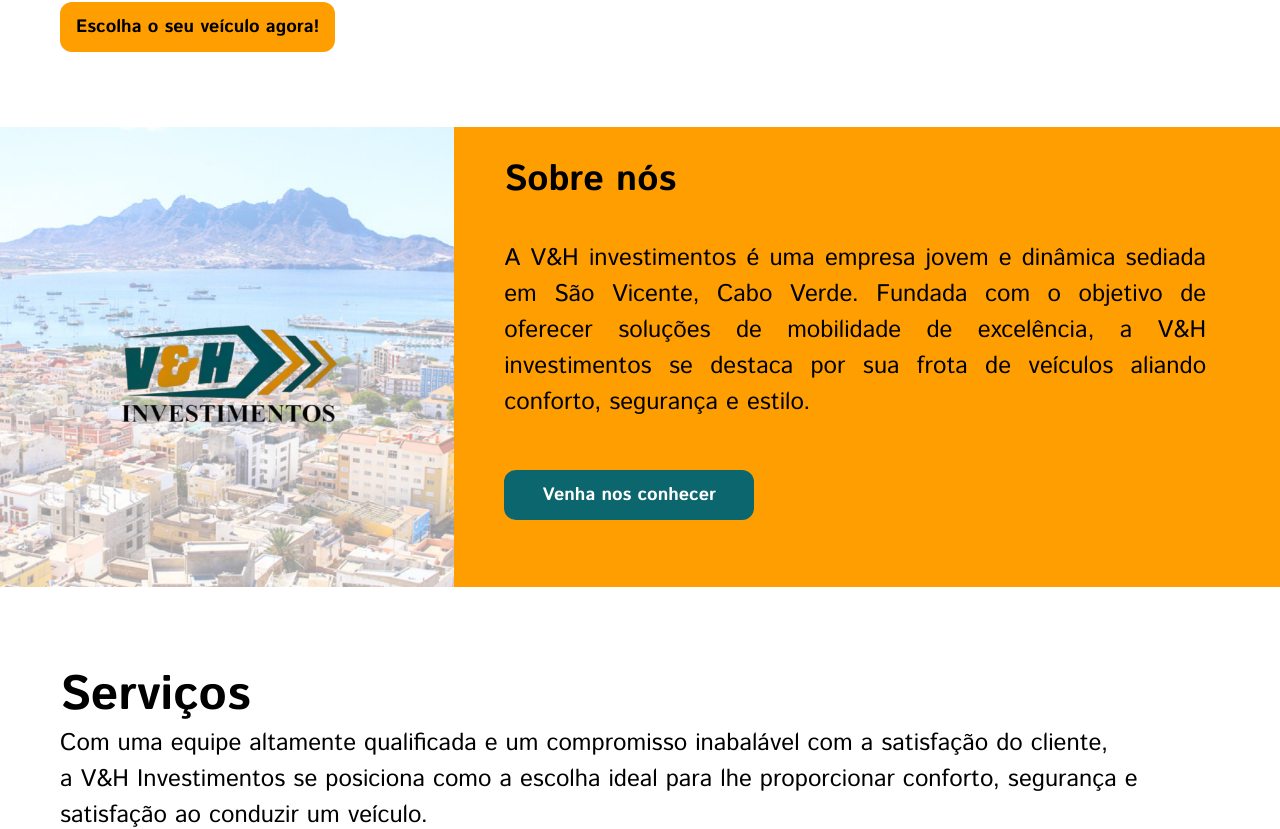
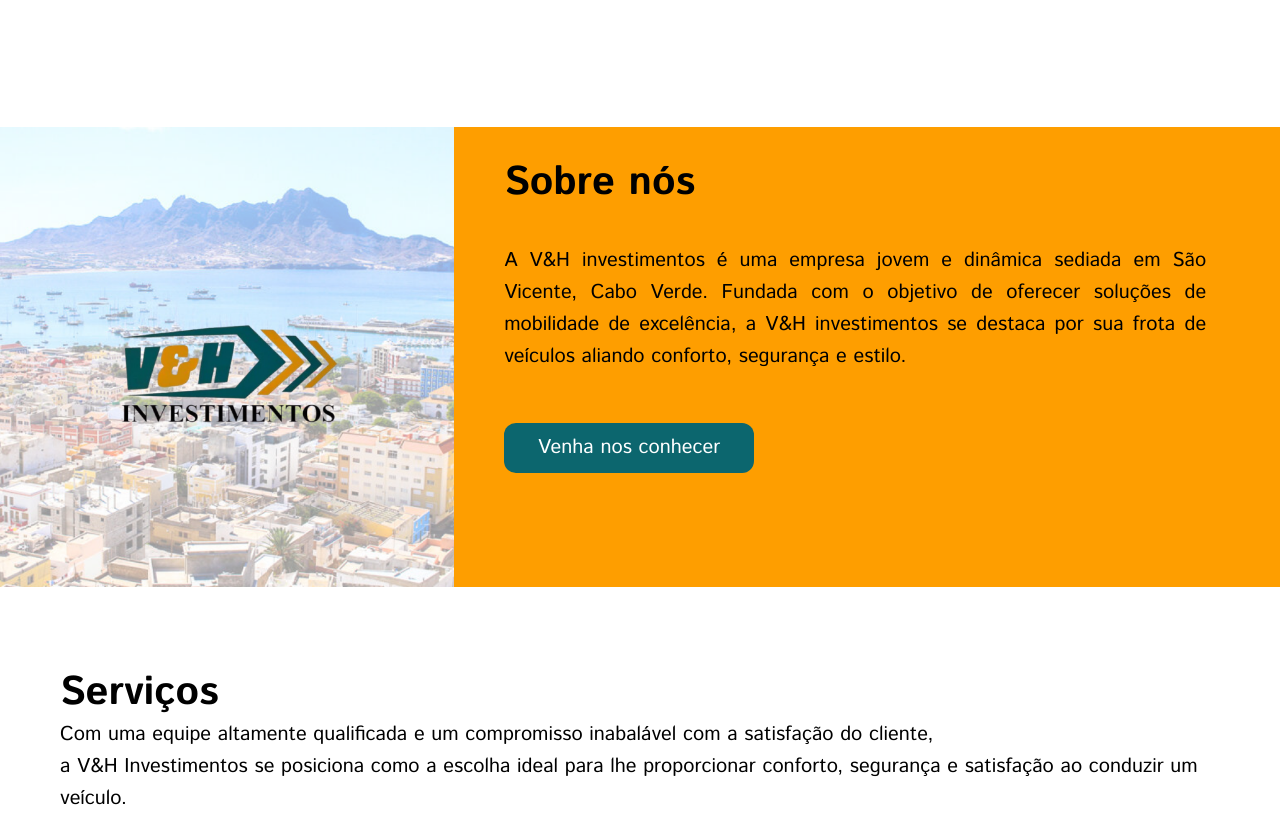
Before and after one commit to d-coder47/rent-a-car, a React (Vite) app: page / in a window 1280 px wide. Shown: the part 642-1471 px from the top of the page. Built offline with nearby package versions, Linux system fonts and the light colour scheme.

Commit message:
feat: Add more typography variants

```diff
--- a/src/MuiTheme.tsx
+++ b/src/MuiTheme.tsx
@@ -14,55 +14,66 @@
       primary: { main: "#FE9E00" },
       secondary: { main: "#0C666E" },
     },
-
     typography: {
       fontFamily: "Istok Web, Roboto, Arial, sans-serif",
-
       h1: {
         fontWeight: 700,
         lineHeight: 1.2,
-        fontStyle: "normal",
-        color: "#000000",
-        fontSize: "48px",
-        [breakpoints.down("sm")]: { fontSize: "22px" },
+        fontSize: "56px",
+        [breakpoints.down("sm")]: { fontSize: "28px" },
+        [breakpoints.between("sm", "md")]: { fontSize: "40px" },
+        [breakpoints.between("md", "lg")]: { fontSize: "48px" },
+        [breakpoints.between("lg", "xl")]: { fontSize: "48px" },
+      },
+      h2: {
+        fontWeight: 700,
+        lineHeight: 1.3,
+        fontSize: "40px",
+        [breakpoints.down("sm")]: { fontSize: "24px" },
         [breakpoints.between("sm", "md")]: { fontSize: "32px" },
         [breakpoints.between("md", "lg")]: { fontSize: "36px" },
       },
-
-      h2: {
-        fontWeight: 700,
-        lineHeight: 1.3,
-        color: "#000000",
-        fontSize: "36px",
-        [breakpoints.down("sm")]: { fontSize: "20px" },
-        [breakpoints.between("sm", "md")]: { fontSize: "28px" },
-        [breakpoints.between("md", "lg")]: { fontSize: "32px" },
-      },
       h3: {
-        fontStyle: "normal",
         fontWeight: 600,
-        lineHeight: "28px",
-        fontSize: "20px",
-        [breakpoints.down("md")]: { fontSize: "16px" },
-        [breakpoints.between("lg", "xl")]: { fontSize: "18px" },
+        lineHeight: 1.4,
+        fontSize: "24px",
+        [breakpoints.down("md")]: { fontSize: "20px" },
+        [breakpoints.between("lg", "xl")]: { fontSize: "22px" },
       },
       body1: {
-        fontStyle: "normal",
         fontWeight: 400,
-        lineHeight: "26px",
-        color: "#000000",
+        lineHeight: 1.6,
+        fontSize: "20px",
+        [breakpoints.down("sm")]: { fontSize: "16px" },
+        [breakpoints.between("sm", "lg")]: { fontSize: "18px" },
+      },
+      body2: {
+        fontWeight: 400,
+        lineHeight: 1.5,
         fontSize: "16px",
-        [breakpoints.down("sm")]: { fontSize: "14px" },
-        [breakpoints.between("sm", "lg")]: { fontSize: "16px" },
       },
       subtitle1: {
-        fontStyle: "normal",
         fontWeight: 400,
-        lineHeight: "36px",
-        color: "#000000",
-        fontSize: "24px",
-        [breakpoints.down("sm")]: { fontSize: "12px", lineHeight: "26px" },
-        [breakpoints.between("sm", "lg")]: { fontSize: "20px" },
+        lineHeight: 1.5,
+        fontSize: "20px",
+        [breakpoints.down("sm")]: { fontSize: "14px", lineHeight: 1.4 },
+        [breakpoints.between("sm", "lg")]: { fontSize: "18px" },
+      },
+      subtitle2: {
+        fontWeight: 400,
+        lineHeight: 1.4,
+        fontSize: "16px",
+      },
+      caption: {
+        fontWeight: 400,
+        lineHeight: 1.4,
+        fontSize: "12px",
+      },
+      overline: {
+        fontWeight: 400,
+        lineHeight: 1.5,
+        textTransform: "uppercase",
+        fontSize: "10px",
       },
     },
   });
--- a/src/components/About/About.tsx
+++ b/src/components/About/About.tsx
@@ -159,11 +159,11 @@
             {" "}
             {t("homepage.about.headline")}
           </Typography>
-          <Typography sx={typographyStyle.subheadline} variant="subtitle1">
+          <Typography sx={typographyStyle.subheadline} variant="body1">
             {t("homepage.about.subheadline")}
           </Typography>
           <Button sx={typographyStyle.cta}>
-            <Typography variant="h3">{t("homepage.about.cta")}</Typography>
+            <Typography variant="body1">{t("homepage.about.cta")}</Typography>
           </Button>
         </Box>
       </Box>
--- a/src/components/Engagement/Engagement.tsx
+++ b/src/components/Engagement/Engagement.tsx
@@ -33,7 +33,7 @@
         }}
       >
         <Typography
-          variant="subtitle1"
+          variant="body1"
           sx={{
             color: "#000",
             textAlign: "center",
@@ -65,16 +65,11 @@
           },
         }}
       >
-        <Typography variant="h3">{t("homepage.engagement.cta")}</Typography>
+        <Typography variant="body1">{t("homepage.engagement.cta")}</Typography>
       </Button>
       <Typography
-        variant="h3"
+        variant="body1"
         sx={{
-          fontFamily: "Istok Web",
-          fontStyle: "normal",
-          fontWeight: 700,
-          fontSize: "24px",
-          lineHeight: "35px",
           textAlign: "center",
           textDecoration: "underline",
           color: "#000000",
--- a/src/components/FAQs/FAQs.tsx
+++ b/src/components/FAQs/FAQs.tsx
@@ -18,10 +18,10 @@
         },
       }}
     >
-      <Typography variant="h1" textAlign="center">
+      <Typography variant="h2" textAlign="center">
         Perguntas Frequentes
       </Typography>
-      <Typography variant="subtitle1" textAlign="justify">
+      <Typography variant="body1" textAlign="justify">
         Procurando respostas sobre nossos serviços de aluguel de veículos? Na
         V&H Investimentos, entendemos que o processo de aluguel de veículos
         pode, por vezes, ser complicado. Por isso, compilamos uma lista
--- a/src/components/Footer/Footer.tsx
+++ b/src/components/Footer/Footer.tsx
@@ -124,7 +124,7 @@
             }}
           >
             <Typography
-              variant="h2"
+              variant="h3"
               sx={{
                 marginTop: "80px",
                 marginBottom: "20px",
@@ -134,7 +134,7 @@
             </Typography>
             {sections.map((item) => (
               <Typography
-                variant="h3"
+                variant="body1"
                 sx={{
                   marginBottom: "20px",
                 }}
@@ -180,7 +180,7 @@
             }}
           >
             <Typography
-              variant="h2"
+              variant="h3"
               sx={{
                 marginTop: "80px",
                 marginBottom: "20px",
@@ -197,7 +197,7 @@
               >
                 {item.icon}
                 <Typography
-                  variant="h3"
+                  variant="body1"
                   sx={{
                     marginBottom: "20px",
                     marginLeft: "10px",
@@ -236,7 +236,9 @@
             marginTop: "50px",
           }}
         >
-          <Typography variant="h3">{t("homepage.footer.copyright")}</Typography>
+          <Typography variant="body1">
+            {t("homepage.footer.copyright")}
+          </Typography>
         </Box>
       </Box>
       <Box
@@ -253,7 +255,9 @@
           marginTop: "50px",
         }}
       >
-        <Typography variant="h3">{t("homepage.footer.copyright")}</Typography>
+        <Typography variant="body1">
+          {t("homepage.footer.copyright")}
+        </Typography>
       </Box>
     </Box>
   );
--- a/src/components/Hero/Hero.tsx
+++ b/src/components/Hero/Hero.tsx
@@ -27,7 +27,7 @@
         lg: "justify",
         xl: "justify",
       },
-      color: "#4f4c4c",
+      color: "#000000",
       marginTop: "36px",
     },
     cta: {
@@ -39,7 +39,7 @@
       textTransform: "none",
       "&:hover": {
         backgroundColor: theme.palette.secondary.main,
-        color: "#FFFFFF",
+        color: "#ffffff !important",
       },
     },
   };
@@ -105,7 +105,7 @@
             sx={typographyStyle.cta}
             disableElevation={true}
           >
-            <Typography variant="h3">{t("homepage.hero.cta")}</Typography>
+            <Typography variant="body1">{t("homepage.hero.cta")}</Typography>
           </Button>
         </Box>
       </Box>
--- a/src/components/Services/ServiceCard.tsx
+++ b/src/components/Services/ServiceCard.tsx
@@ -6,10 +6,10 @@
   return (
     <Box display="flex" flexDirection="column" alignItems="center" gap=".5rem">
       <Avatar src={car} />
-      <Typography variant="h2" textAlign="center">
+      <Typography variant="h3" textAlign="center">
         {title}
       </Typography>
-      <Typography variant="body1" textAlign="justify">
+      <Typography variant="body2" textAlign="justify">
         {description}
       </Typography>
     </Box>
--- a/src/components/Services/Services.tsx
+++ b/src/components/Services/Services.tsx
@@ -18,8 +18,8 @@
         },
       }}
     >
-      <Typography variant="h1">Serviços</Typography>
-      <Typography variant="subtitle1">
+      <Typography variant="h2">Serviços</Typography>
+      <Typography variant="body1">
         Com uma equipe altamente qualificada e um compromisso inabalável com a
         satisfação do cliente, <br /> a V&H Investimentos se posiciona como a
         escolha ideal para lhe proporcionar conforto, segurança e satisfação ao
--- a/src/components/Testimonials/Testimonials.tsx
+++ b/src/components/Testimonials/Testimonials.tsx
@@ -99,10 +99,10 @@
       }}
     >
       <Typography
+        variant="h2"
         sx={{
           marginTop: "35px",
         }}
-        variant="h2"
       >
         {t("homepage.testimonials.title")}
       </Typography>
@@ -157,7 +157,7 @@
                   }}
                 />
                 <Typography
-                  variant="h3"
+                  variant="body1"
                   sx={{
                     marginBottom: "30px",
                     textAlign: "center",
```
